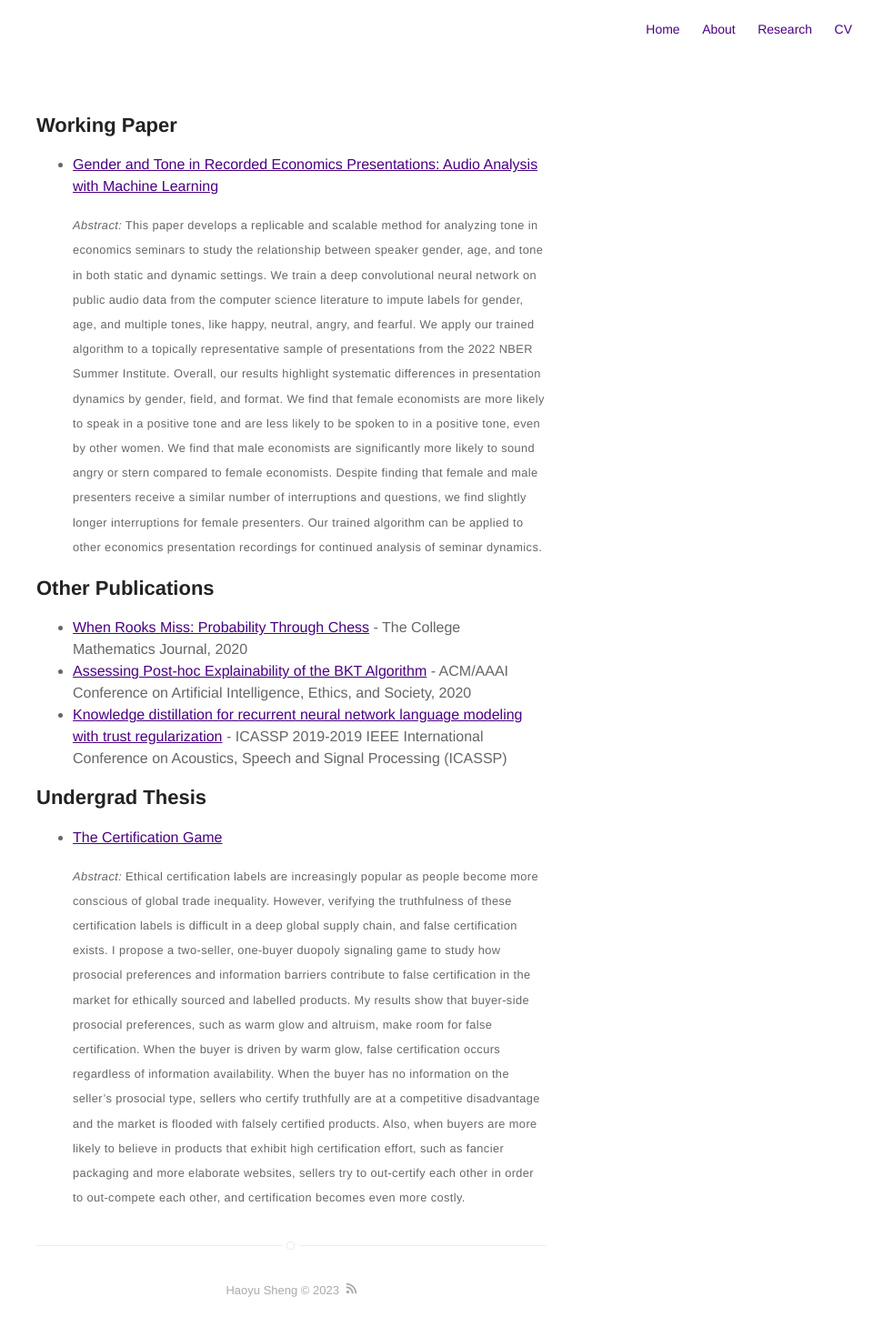
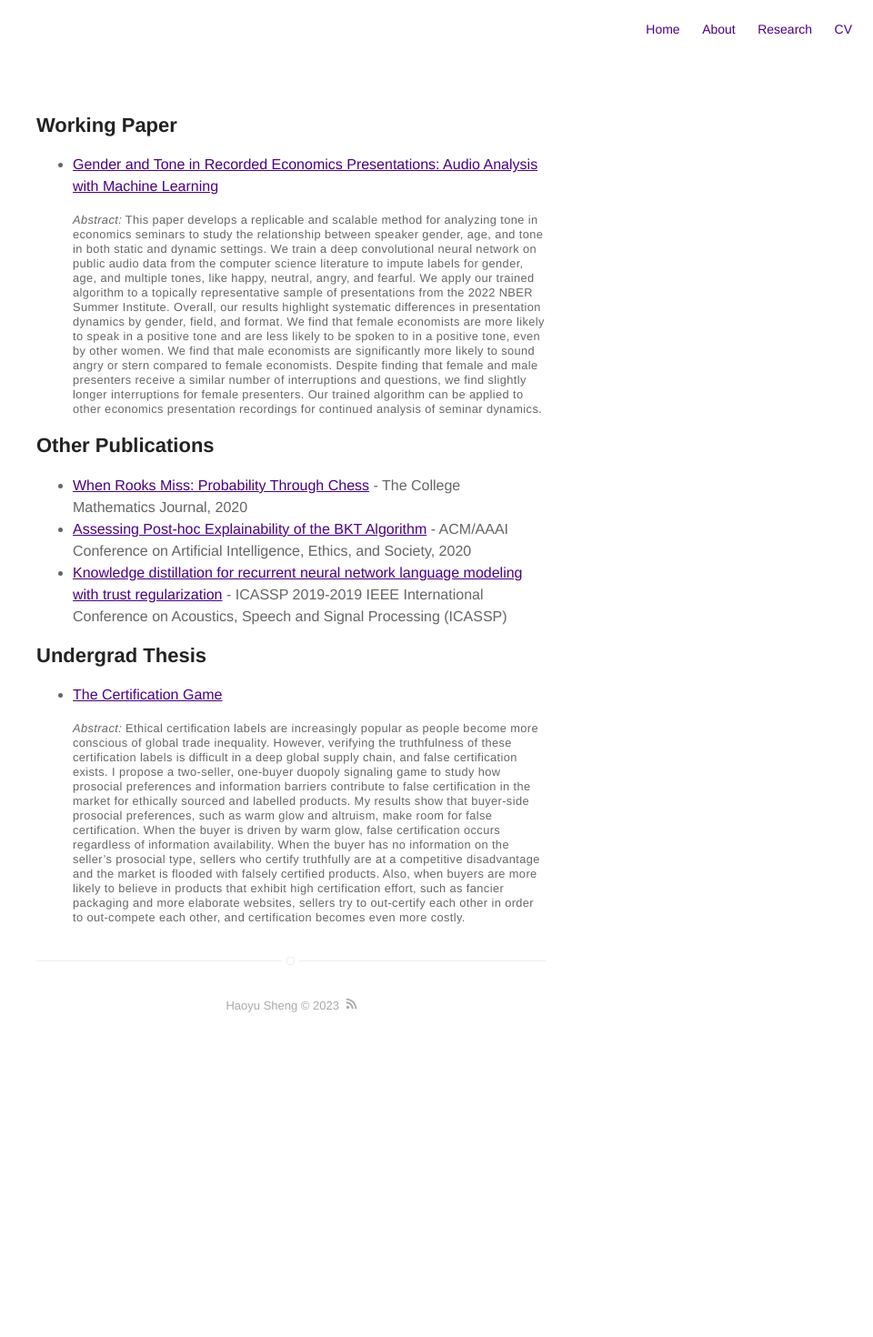
Before and after one commit to hs97/sheng_website, a Jekyll site: the page built from research.md, in a window 1280 px wide. Shown: the whole page at 91% size, without its empty margins (320-1280 px from the left). Built offline with Jekyll 4.4.1, drawn with Linux system fonts in a browser that asks for light colours; after the commit the page ends 1157 px from its top, so only the background shows below that.

Commit message:
compact spacing

```diff
--- a/research.md
+++ b/research.md
@@ -6,7 +6,7 @@ layout: page
 <h2> Working Paper</h2>
 <ul>
 <li><a href="https://ssrn.com/abstract=4316513">Gender and Tone in Recorded Economics Presentations: Audio Analysis with Machine Learning </a>
-<p><small><b><i>Abstract:</i></b> This paper develops a replicable and scalable method for analyzing tone in economics seminars to study the relationship between speaker gender, age, and tone in both static and dynamic settings. We train a deep convolutional neural network on public audio data from the computer science literature to impute labels for gender, age, and multiple tones, like happy, neutral, angry, and fearful. We apply our trained algorithm to a topically representative sample of presentations from the 2022 NBER Summer Institute. Overall, our results highlight systematic differences in presentation dynamics by gender, field, and format. We find that female economists are more likely to speak in a positive tone and are less likely to be spoken to in a positive tone, even by other women. We find that male economists are significantly more likely to sound angry or stern compared to female economists. Despite finding that female and male presenters receive a similar number of interruptions and questions, we find slightly longer interruptions for female presenters. Our trained algorithm can be applied to other economics presentation recordings for continued analysis of seminar dynamics.</small></p></li>
+<p style="line-height: 1;"><small><b><i>Abstract:</i></b> This paper develops a replicable and scalable method for analyzing tone in economics seminars to study the relationship between speaker gender, age, and tone in both static and dynamic settings. We train a deep convolutional neural network on public audio data from the computer science literature to impute labels for gender, age, and multiple tones, like happy, neutral, angry, and fearful. We apply our trained algorithm to a topically representative sample of presentations from the 2022 NBER Summer Institute. Overall, our results highlight systematic differences in presentation dynamics by gender, field, and format. We find that female economists are more likely to speak in a positive tone and are less likely to be spoken to in a positive tone, even by other women. We find that male economists are significantly more likely to sound angry or stern compared to female economists. Despite finding that female and male presenters receive a similar number of interruptions and questions, we find slightly longer interruptions for female presenters. Our trained algorithm can be applied to other economics presentation recordings for continued analysis of seminar dynamics.</small></p></li>
 </ul>
 
 <h2>Other Publications</h2>
@@ -23,5 +23,5 @@ layout: page
 <h2> Undergrad Thesis</h2>
 <ul>
 <li><a href="{{ site.url }}/assets/images/HaoyuSheng_Thesis_Final.pdf">The Certification Game </a>
-<p><small><b><i>Abstract:</i></b> Ethical certification labels are increasingly popular as people become more conscious of global trade inequality. However, verifying the truthfulness of these certification labels is difficult in a deep global supply chain, and false certification exists. I propose a two-seller, one-buyer duopoly signaling game to study how prosocial preferences and information barriers contribute to false certification in the market for ethically sourced and labelled products. My results show that buyer-side prosocial preferences, such as warm glow and altruism, make room for false certification. When the buyer is driven by warm glow, false certification occurs regardless of information availability. When the buyer has no information on the seller’s prosocial type, sellers who certify truthfully are at a competitive disadvantage and the market is flooded with falsely certified products. Also, when buyers are more likely to believe in products that exhibit high certification effort, such as fancier packaging and more elaborate websites, sellers try to out-certify each other in order to out-compete each other, and certification becomes even more costly.</small></p></li>
+<p style="line-height: 1;"><small><b><i>Abstract:</i></b> Ethical certification labels are increasingly popular as people become more conscious of global trade inequality. However, verifying the truthfulness of these certification labels is difficult in a deep global supply chain, and false certification exists. I propose a two-seller, one-buyer duopoly signaling game to study how prosocial preferences and information barriers contribute to false certification in the market for ethically sourced and labelled products. My results show that buyer-side prosocial preferences, such as warm glow and altruism, make room for false certification. When the buyer is driven by warm glow, false certification occurs regardless of information availability. When the buyer has no information on the seller’s prosocial type, sellers who certify truthfully are at a competitive disadvantage and the market is flooded with falsely certified products. Also, when buyers are more likely to believe in products that exhibit high certification effort, such as fancier packaging and more elaborate websites, sellers try to out-certify each other in order to out-compete each other, and certification becomes even more costly.</small></p></li>
 </ul>
```
